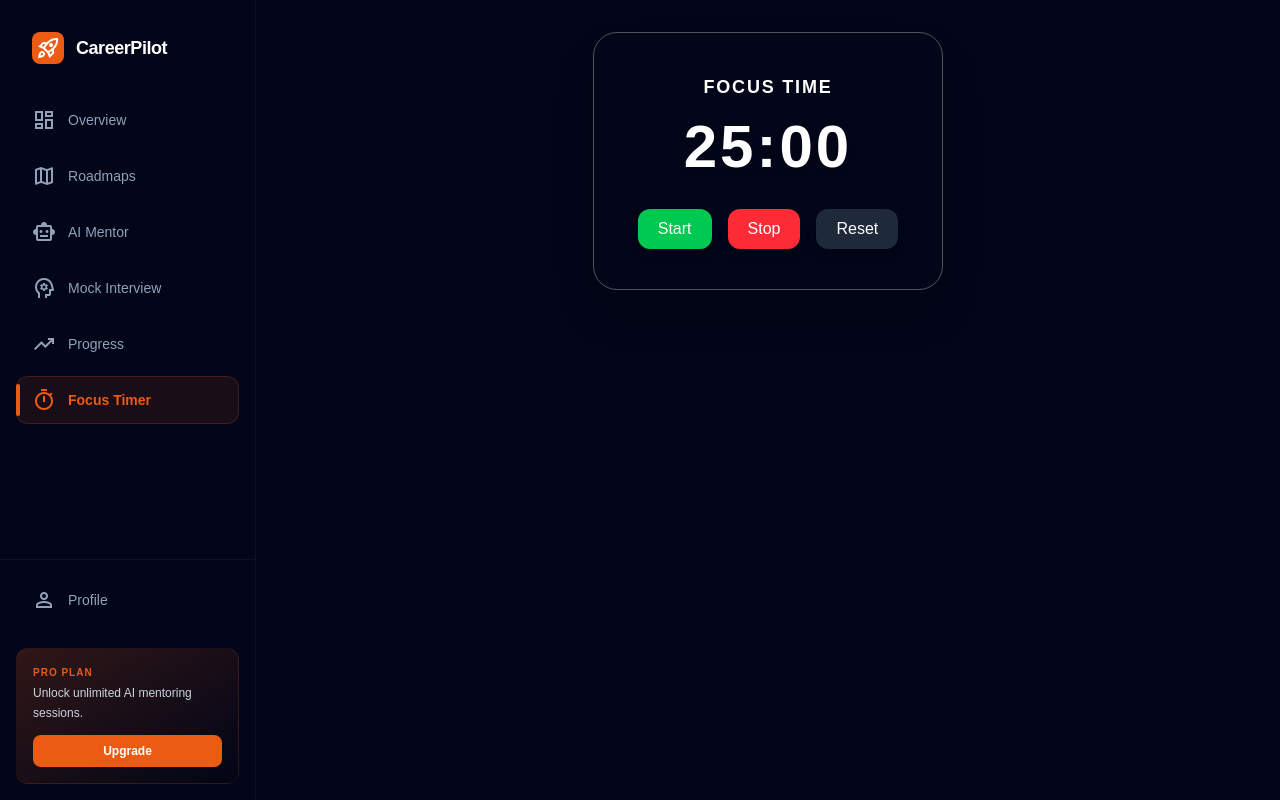
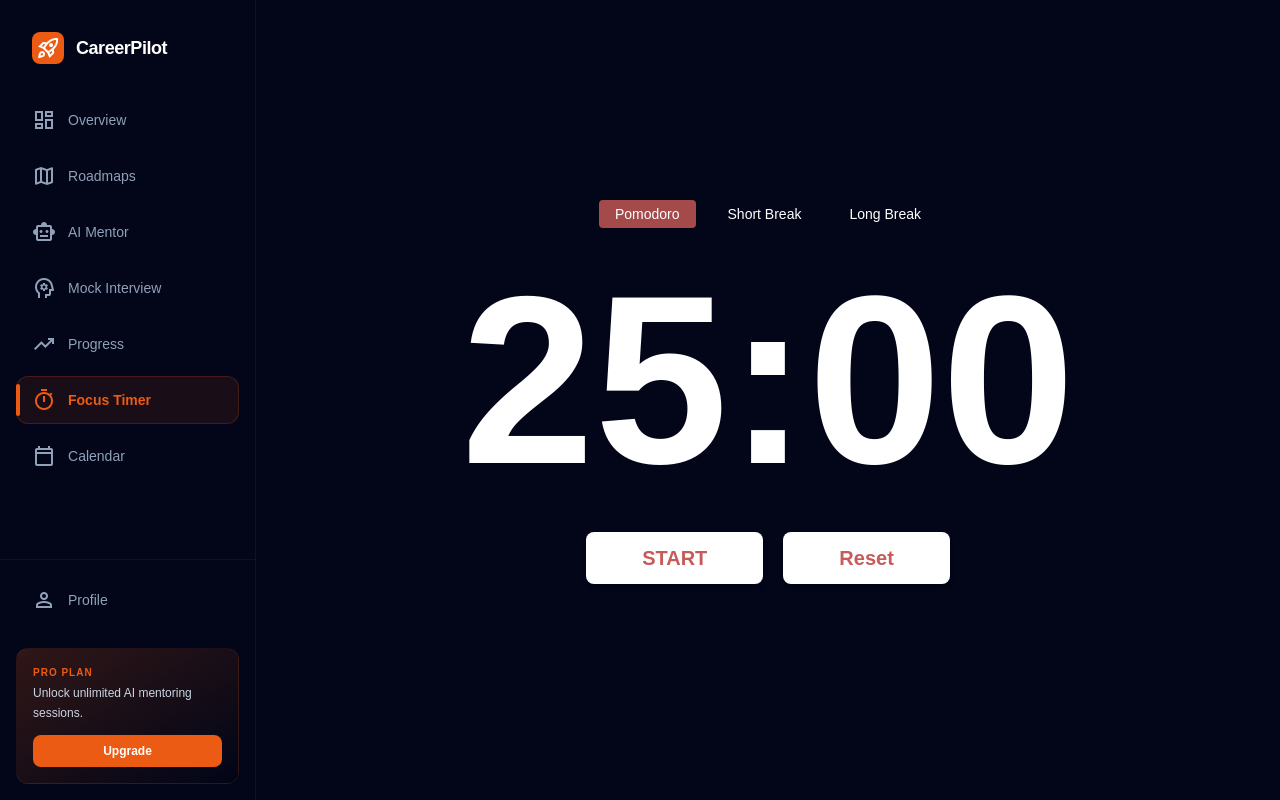
Before and after one commit to alvy00/eg-careerpilot-asyncawait, a Next.js app: page /dashboard/focus-timer in a window 1280 px wide. Built offline with nearby package versions, Linux system fonts and the light colour scheme; no server answers.

Commit message:
promodoro updated

```diff
--- a/src/app/dashboard/layout.tsx
+++ b/src/app/dashboard/layout.tsx
@@ -19,6 +19,7 @@ export default function DashboardLayout({ children }: { children: ReactNode }) {
         },
         { name: "Progress", href: "/dashboard/progress", icon: "trending_up" },
         { name: "Focus Timer", href: "/dashboard/focus-timer", icon: "timer" },
+        { name: "Calendar", href: "/dashboard/calender", icon: "calendar_today" },
     ];
 
     return (
--- a/src/components/study-planer/Event-calender.tsx
+++ b/src/components/study-planer/Event-calender.tsx
@@ -50,7 +50,7 @@ function CalendarApp() {
   });
 
   return (
-    <div>
+    <div className='flex justify-center items-center'>
       <ScheduleXCalendar calendarApp={calendar} />
     </div>
   );
--- a/src/components/study-planer/Promodoro.tsx
+++ b/src/components/study-planer/Promodoro.tsx
@@ -1,66 +1,105 @@
 "use client"
-import React, { useEffect, useState } from 'react';
+type Mode = "focus" | "short" | "long";
+import React, { useEffect, useState } from "react";
 
 const Promodoro = () => {
-    const [second, setSecond] = useState(1500)
-    const [active, setActive] = useState(false)
+  const FOCUS_TIME = 1500;
+  const SHORT_BREAK = 300;
+  const LONG_BREAK = 900;
+
+  const [second, setSecond] = useState(FOCUS_TIME);
+  const [active, setActive] = useState(false);
+  const [mode, setMode] = useState<Mode>("focus");
 
   useEffect(() => {
     if (!active) return;
 
     const interval = setInterval(() => {
-    setSecond(prev => prev - 1);
+      setSecond((prev) => {
+        if (prev <= 1) {
+          clearInterval(interval);
+          setActive(false);
+          return 0;
+        }
+        return prev - 1;
+      });
     }, 1000);
 
     return () => clearInterval(interval);
   }, [active]);
 
+  const changeMode = (t: Mode) => {
+    setActive(false);
+    setMode(t);
+
+    if (t === "focus") setSecond(FOCUS_TIME);
+    if (t === "short") setSecond(SHORT_BREAK);
+    if (t === "long") setSecond(LONG_BREAK);
+  };
+
   const minutes = Math.floor(second / 60);
   const remainingSeconds = second % 60;
 
   return (
-        <div>
-            <div className="flex items-center justify-center">
-  <div className=" shadow-2xl rounded-3xl p-10 w-[350px] text-center border border-white/30">
+    <div className="flex items-center justify-center min-h-[90vh]">
 
-    <h2 className="text-white text-lg font-semibold tracking-widest mb-4 uppercase">
-      Focus Time
-    </h2>
+      <div className="rounded-xl w-full text-center">
 
-    <h1 className="text-6xl font-extrabold text-white mb-8 tracking-wider drop-shadow-lg">
+        <div className="flex justify-center gap-4 mb-8 text-white text-sm font-medium">
+
+          <button
+            onClick={() => changeMode("focus")}
+            className={`px-4 py-1 rounded ${
+              mode === "focus" ? "bg-[#a44a4a]" : ""
+            }`}
+          >
+            Pomodoro
+          </button>
+
+          <button
+            onClick={() => changeMode("short")}
+            className={`px-4 py-1 rounded ${
+              mode === "short" ? "bg-[#a44a4a]" : ""
+            }`}
+          >
+            Short Break
+          </button>
+
+          <button
+            onClick={() => changeMode("long")}
+            className={`px-4 py-1 rounded ${
+              mode === "long" ? "bg-[#a44a4a]" : ""
+            }`}
+          >
+            Long Break
+          </button>
+
+        </div>
+
+        <h1 className="text-[240px] font-bold text-white leading-none mb-8">
           {minutes}:{remainingSeconds < 10 ? "0" : ""}
           {remainingSeconds}
         </h1>
 
-    <div className="flex justify-center gap-4">
-
+        <div className="flex gap-5 items-center justify-center">
             <button
-        onClick={() => setActive(true)}
-        className="bg-green-500 hover:bg-green-600 active:scale-95 transition-all duration-200 text-white px-5 py-2 rounded-xl shadow-lg"
+          onClick={() => setActive(!active)}
+          className="bg-white text-[#c75a5a] font-bold text-xl px-14 py-3 rounded-lg shadow-md active:translate-y-1"
         >
-        Start
+          {active ? "STOP" : "START"}
         </button>
 
         <button
-        onClick={() => setActive(false)}
-        className="bg-red-500 hover:bg-red-600 active:scale-95 transition-all duration-200 text-white px-5 py-2 rounded-xl shadow-lg"
-      >
-        Stop
-      </button>
-
-      <button
-        onClick={() => {
-          setActive(false);
-          setSecond(1500);
-        }}
-        className="bg-gray-800 hover:bg-black active:scale-95 transition-all duration-200 text-white px-5 py-2 rounded-xl shadow-lg"
+            onClick={() => changeMode(mode)}
+            className="bg-white text-[#c75a5a] font-bold text-xl px-14 py-3 rounded-lg shadow-md active:translate-y-1"
           >
             Reset
           </button>
+        </div>
+
 
       </div>
-  </div>
-</div>
+
     </div>
   );
 };
```
Lines whose indentation alone changed are shown as unchanged.
